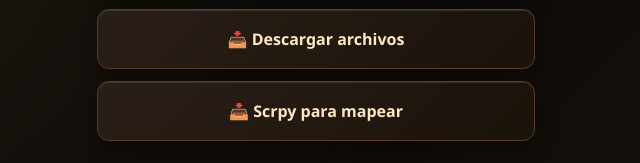
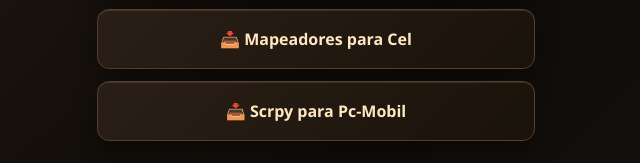
Before and after one commit to Gonxlezz/Gonxlezz.github.io, a plain HTML site: page index.html in a window 1280 px wide. Shown: the part 423-586 px from the top of the page, 324-964 px from the left. Drawn offline with Linux system fonts and the light colour scheme.

Commit message:
Update index.html

```diff
--- a/index.html
+++ b/index.html
@@ -43,8 +43,8 @@
   </div>
 
     <a href="https://whatsapp.com/channel/0029VbCUEqa2phHNlnvNSV1u" target="_blank">📱Canal de WhatsApp</a>
-    <a href="https://www.mediafire.com/file/h9wizj2yokxniwy/Mapeadores_Mobilador.zip/file" target="_blank">📥 Descargar archivos</a>
-    <a href="https://www.mediafire.com/file/ceoi4hifs7w8xxf/SCRCPY.zip/file" target="_blank">📥 Scrpy para mapear</a>
+    <a href="https://www.mediafire.com/file/h9wizj2yokxniwy/Mapeadores_Mobilador.zip/file" target="_blank">📥 Mapeadores para Cel</a>
+    <a href="https://www.mediafire.com/file/ceoi4hifs7w8xxf/SCRCPY.zip/file" target="_blank">📥 Scrpy para Pc-Mobil</a>
 
   </div>
 
```
